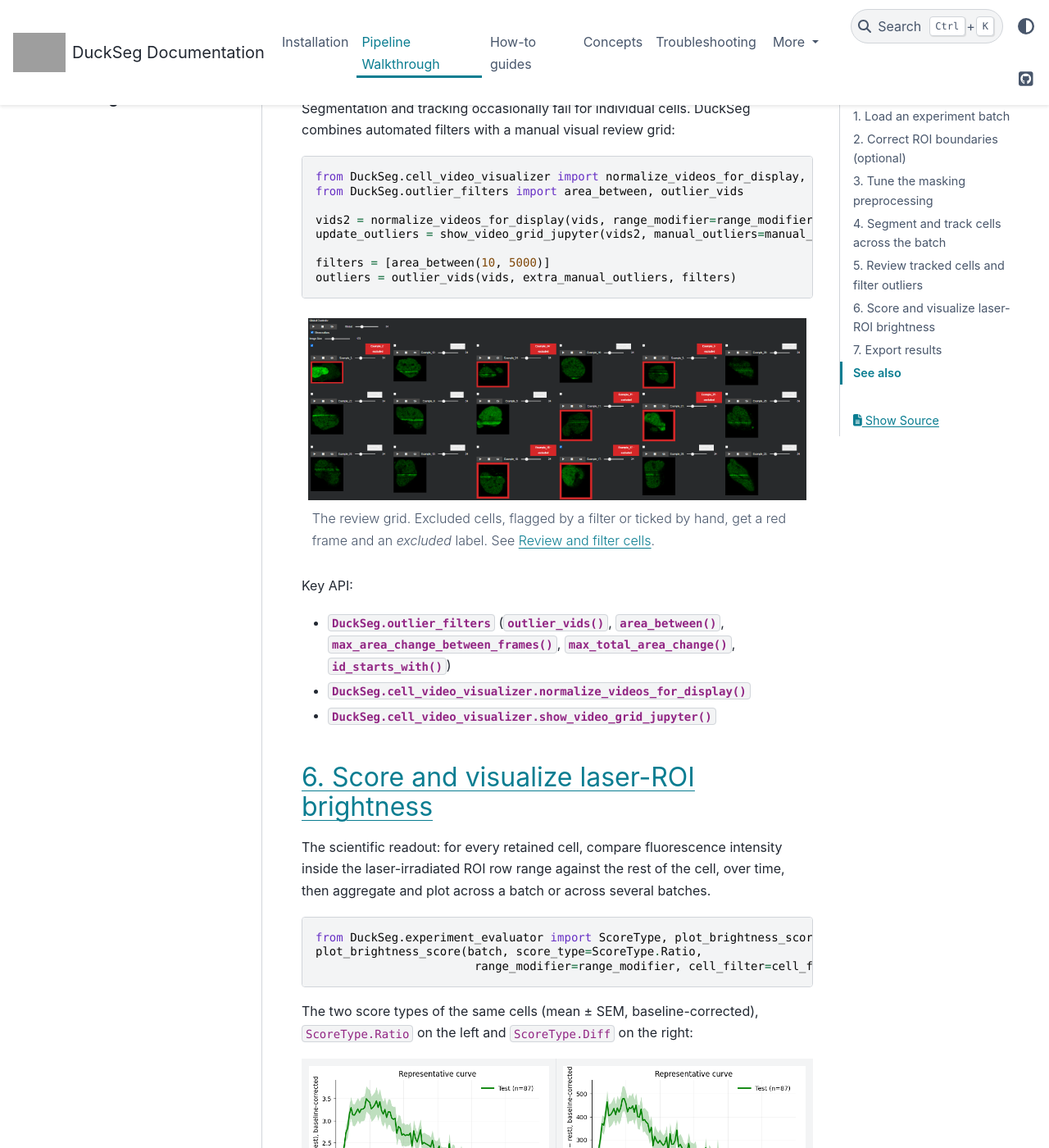
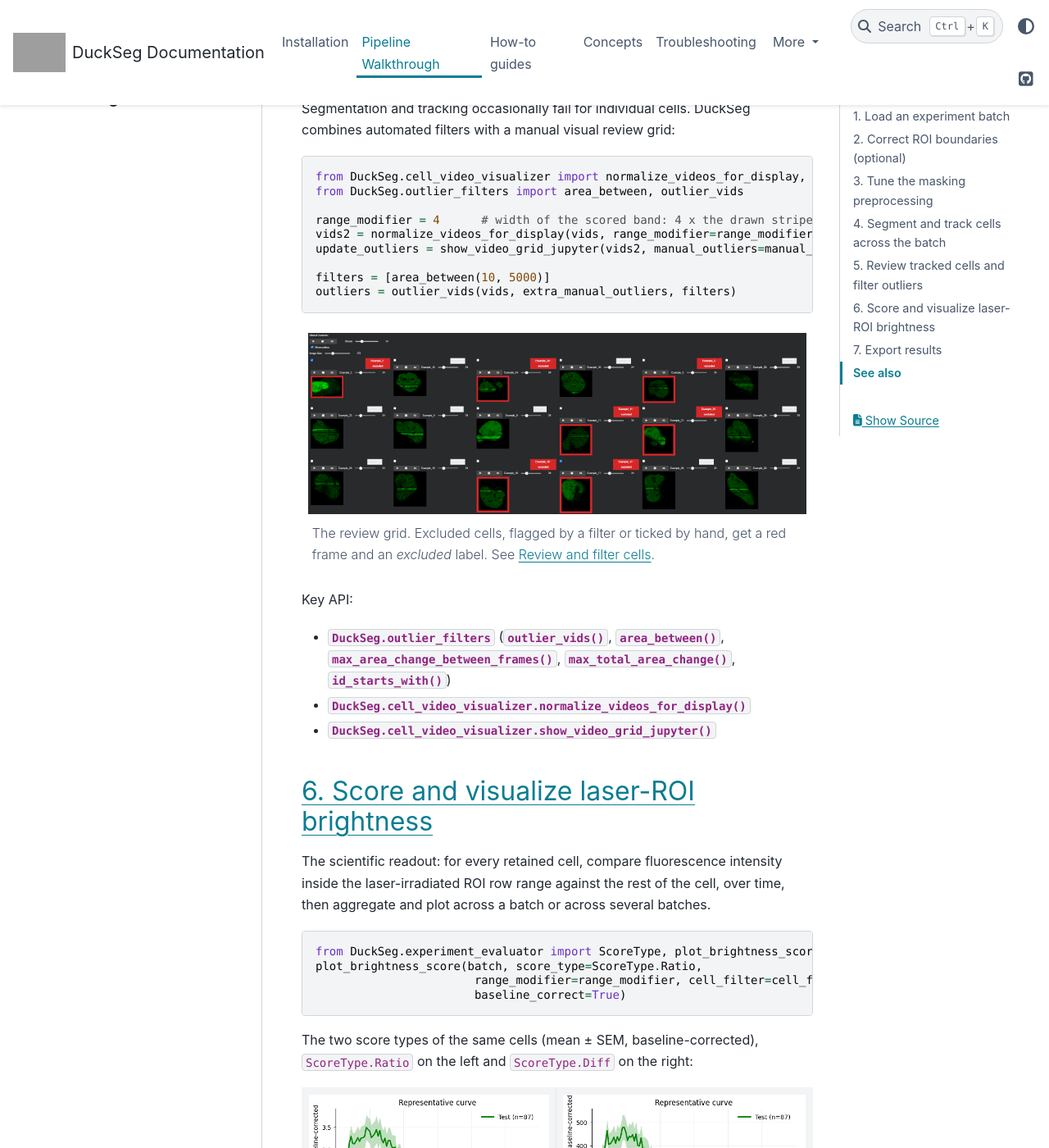
Before and after one commit to ronalabrcns/DuckSeg, a Sphinx documentation site: the page built from docs/workflow.rst, in a window 1280 px wide and 1400 px high, scrolled down 4666 px. Shown: the whole window at 82% size. Built offline with Sphinx 7.4.7 and the PyData theme 0.15.4, drawn with Linux system fonts in a browser that asks for light colours; grey boxes are pictures that could not be loaded.

Commit message:
Docs: use matching plot and export settings in all examples
Pass baseline_correct=True to plots and CSV export alike, define range_modifier in the workflow page and use range_modifier=4 throughout, as in the notebooks.

```diff
--- a/docs/guides/compare_conditions.rst
+++ b/docs/guides/compare_conditions.rst
@@ -28,7 +28,7 @@ in the legend.
        b.max_len = n             # same length everywhere
 
    plot_brightness_scores(batches, score_type=ScoreType.Ratio,
-                          range_modifier=5, cell_filter=cell_filter)
+                          range_modifier=4, cell_filter=cell_filter)
 
 Run :func:`~DuckSeg.experiment_evaluator.evaluate_batch` for every batch
 first (:doc:`caching`); the plots read the stored results. The legend
@@ -87,6 +87,6 @@ All the mean-curve plots accept two options:
 
 .. code-block:: python
 
-   plot_brightness_scores(batches, score_type=ScoreType.Ratio, range_modifier=5,
+   plot_brightness_scores(batches, score_type=ScoreType.Ratio, range_modifier=4,
                           cell_filter=cell_filter, baseline_correct=True,
                           save_path="recruitment_ratio.png")
--- a/docs/guides/export_results.rst
+++ b/docs/guides/export_results.rst
@@ -12,7 +12,8 @@ plotting in other software.
 
    os.makedirs("output", exist_ok=True)
    kept = [vid for vid in vids if cell_filter(vid)]       # drop the outliers
-   export_cell_videos(kept, "output/brightness_scores.csv", range_modifier=range_modifier)
+   export_cell_videos(kept, "output/brightness_scores.csv",
+                      range_modifier=range_modifier, baseline_correct=True)   # same settings as the plots
 
 :func:`~DuckSeg.video_exporter.export_cell_videos` exports exactly the
 cells you pass in. Filter them first, as above, otherwise rejected cells
--- a/docs/guides/outlier_filtering.rst
+++ b/docs/guides/outlier_filtering.rst
@@ -50,7 +50,7 @@ same ``range_modifier`` as later in the plots.
 
    from DuckSeg.cell_video_visualizer import normalize_videos_for_display, show_video_grid_jupyter
 
-   range_modifier = 5
+   range_modifier = 4
    vids2 = normalize_videos_for_display(vids, range_modifier=range_modifier)
 
    manual_outliers = set()          # filled by the checkboxes
--- a/docs/workflow.rst
+++ b/docs/workflow.rst
@@ -121,6 +121,7 @@ combines automated filters with a manual visual review grid: ::
     from DuckSeg.cell_video_visualizer import normalize_videos_for_display, show_video_grid_jupyter
     from DuckSeg.outlier_filters import area_between, outlier_vids
 
+    range_modifier = 4      # width of the scored band: 4 x the drawn stripe (used again below)
     vids2 = normalize_videos_for_display(vids, range_modifier=range_modifier)
     update_outliers = show_video_grid_jupyter(vids2, manual_outliers=manual_outliers)
 
@@ -153,7 +154,8 @@ several batches. ::
 
     from DuckSeg.experiment_evaluator import ScoreType, plot_brightness_score
     plot_brightness_score(batch, score_type=ScoreType.Ratio,
-                           range_modifier=range_modifier, cell_filter=cell_filter)
+                           range_modifier=range_modifier, cell_filter=cell_filter,
+                           baseline_correct=True)
 
 The two score types of the same cells (mean ± SEM, baseline-corrected),
 ``ScoreType.Ratio`` on the left and ``ScoreType.Diff`` on the right:
```
